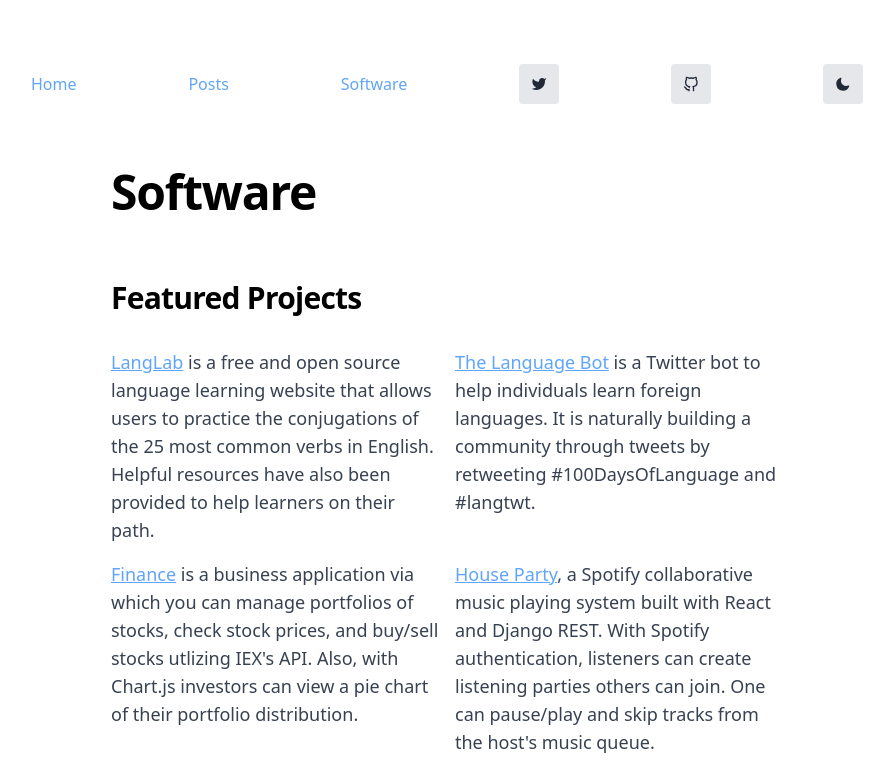
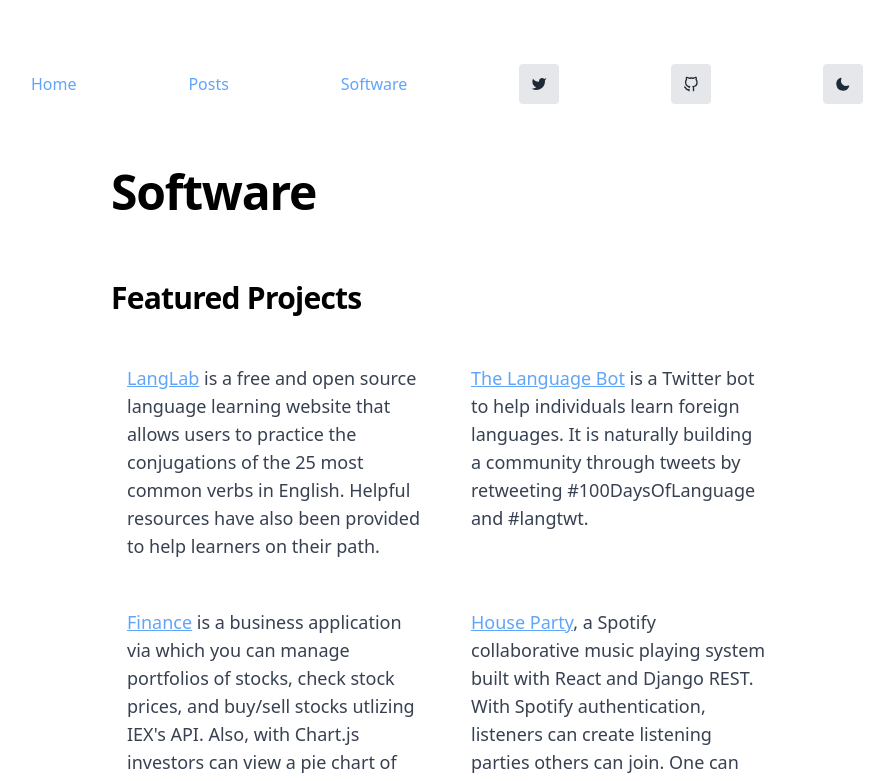
Before and after one commit to maxdemaio/max-nextjs, a Next.js app: page /software in a window 1280 px wide. Shown: the top 781 px of the page, without its empty margins (193-1087 px from the left). Built offline with nearby package versions, Linux system fonts and the light colour scheme; what @tailwindcss/typography would draw is missing.

Commit message:
add animations to software feat projects

```diff
--- a/pages/software/index.js
+++ b/pages/software/index.js
@@ -16,23 +16,23 @@ export default function Software() {
             <section>
                     <h2 className="my-h2">Featured Projects</h2>
                     <div className="grid grid-cols-1 md:grid-cols-2 gap-4">
-                        <div>
-                            <p className="dark:hover:text-white hover:text-black text-gray-700 dark:text-gray-400">
+                        <div className="transform transition duration-300 ease-in-out hover:bg-gray-100 dark:hover:bg-gray-900 rounded p-4">
+                            <p className="transform transition duration-300 ease-in-out dark:hover:text-white hover:text-black text-gray-700 dark:text-gray-400">
                                 <a href="https://github.com/maxwelldemaio/langlab" className="my-link">LangLab</a> is a free and open source language learning website that allows users to practice the conjugations of the 25 most common verbs in English. Helpful resources have also been provided to help learners on their path.
                             </p>
                         </div>
-                        <div>
-                            <p className="dark:hover:text-white hover:text-black text-gray-700 dark:text-gray-400">
+                        <div className="transform transition duration-300 ease-in-out hover:bg-gray-100 dark:hover:bg-gray-900 rounded p-4">
+                            <p className="transform transition duration-300 ease-in-out dark:hover:text-white hover:text-black text-gray-700 dark:text-gray-400">
                                 <a href="https://github.com/maxwelldemaio/thelangbot" className="my-link">The Language Bot</a> is a Twitter bot to help individuals learn foreign languages. It is naturally building a community through tweets by retweeting #100DaysOfLanguage and #langtwt.
                             </p>
                         </div>
-                        <div>
-                            <p className="dark:hover:text-white hover:text-black text-gray-700 dark:text-gray-400">
+                        <div className="transform transition duration-300 ease-in-out hover:bg-gray-100 dark:hover:bg-gray-900 rounded p-4">
+                            <p className="transform transition duration-300 ease-in-out dark:hover:text-white hover:text-black text-gray-700 dark:text-gray-400">
                                 <a href="https://github.com/maxwelldemaio/finance" className="my-link">Finance</a> is a business application via which you can manage portfolios of stocks, check stock prices, and buy/sell stocks utlizing IEX's API. Also, with Chart.js investors can view a pie chart of their portfolio distribution.
                             </p>
                         </div>
-                        <div>
-                            <p className="dark:hover:text-white hover:text-black text-gray-700 dark:text-gray-400">
+                        <div className="transform transition duration-300 ease-in-out hover:bg-gray-100 dark:hover:bg-gray-900 rounded p-4">
+                            <p className="transform transition duration-300 ease-in-out dark:hover:text-white hover:text-black text-gray-700 dark:text-gray-400">
                                 <a href="https://github.com/maxwelldemaio/house_party" className="my-link">House Party</a>, a Spotify collaborative music playing system built with React and Django REST. With Spotify authentication, listeners can create listening parties others can join. One can pause/play and skip tracks from the host's music queue.
                             </p>
                         </div>
```
